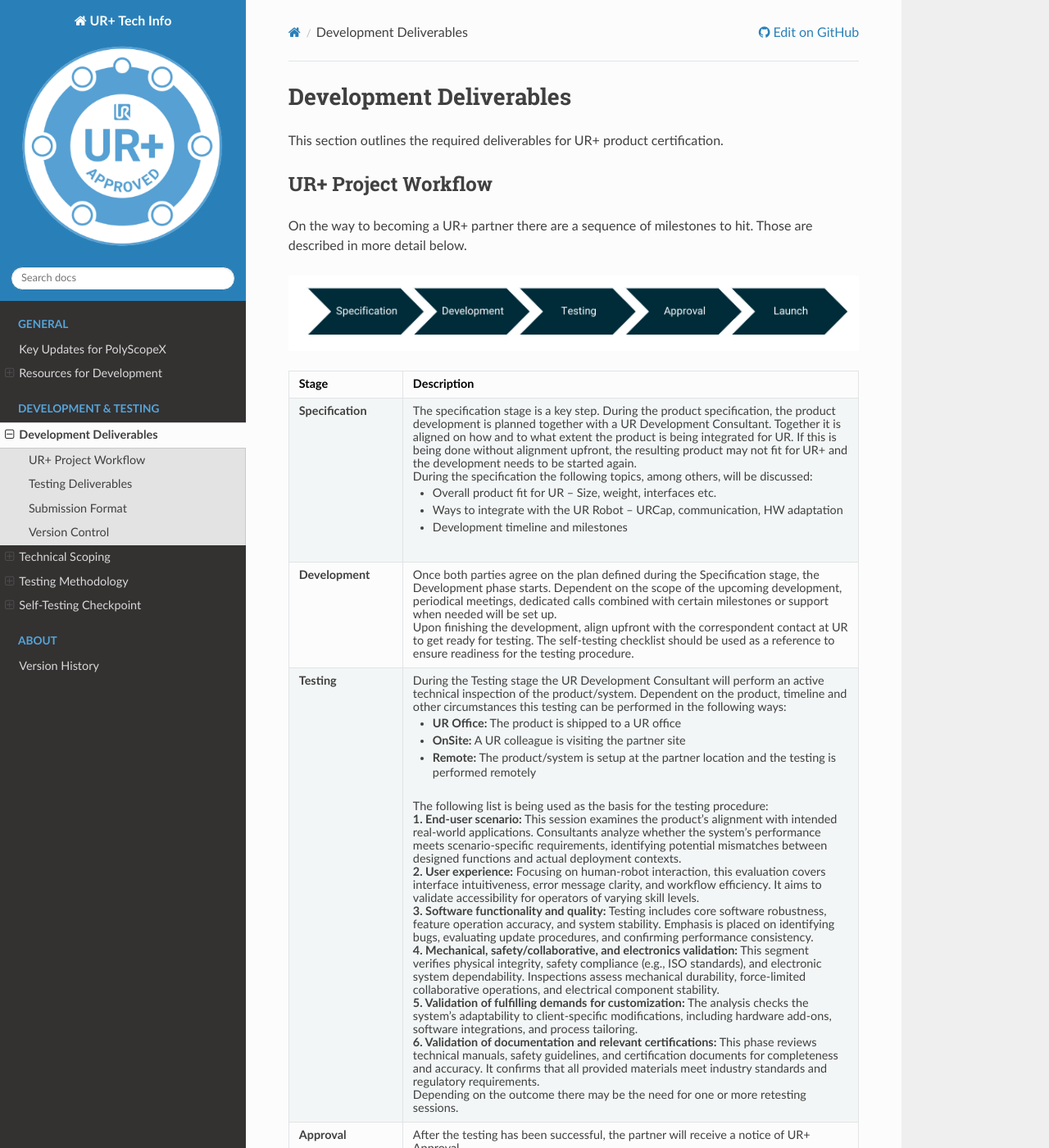
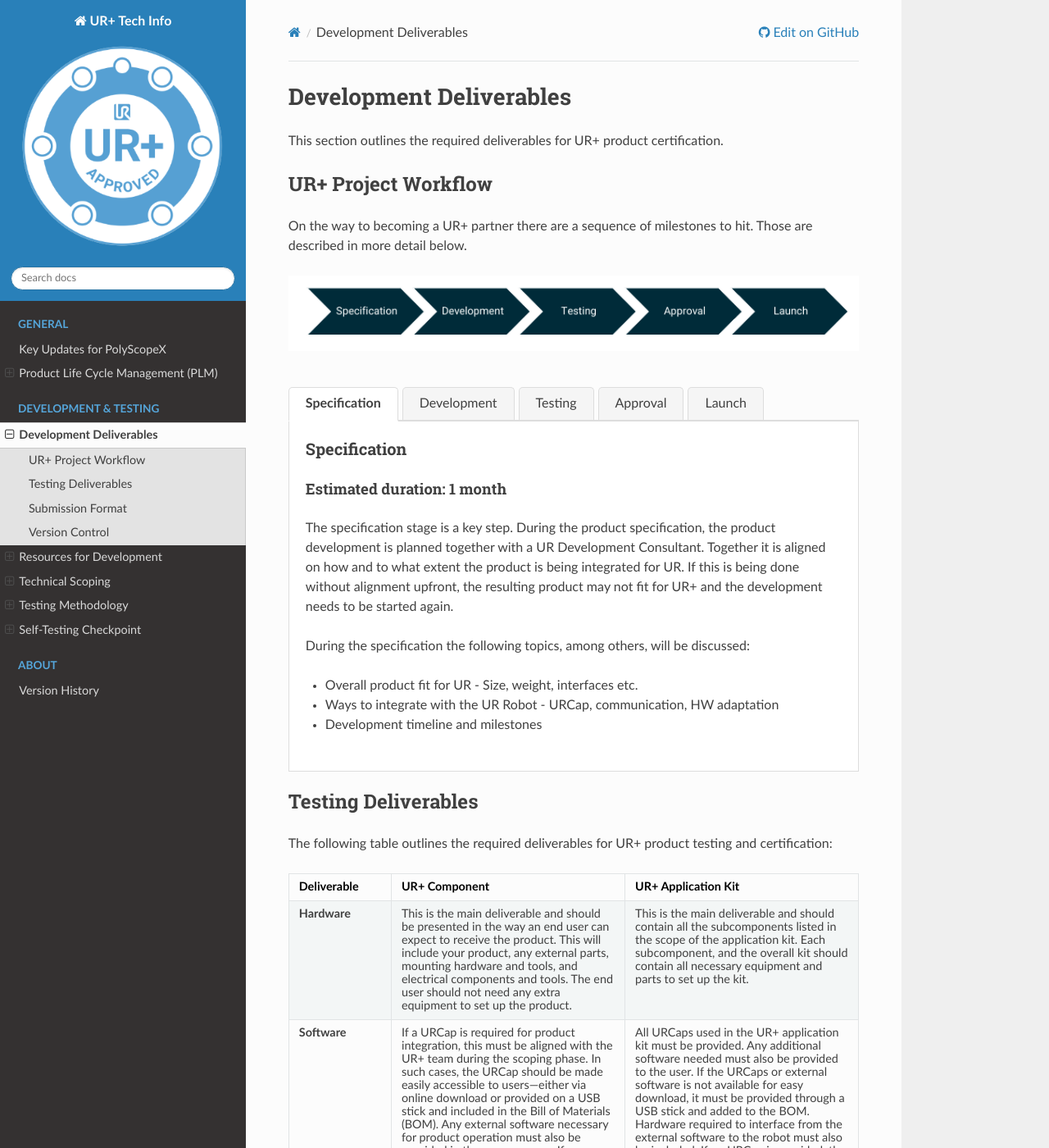
Before and after one commit to FuNingHu/urplus-tech-info, a Sphinx documentation site: the page built from docs/source/development_deliverables.rst, in a window 1280 px wide and 1400 px high. Shown: the whole window at 82% size. Built offline with Sphinx 7.4.7 and the Read the Docs theme 3.1.0, drawn with Linux system fonts in a browser that asks for light colours; some of the changed text lies outside the part shown.

Commit message:
update Deliverables

```diff
--- a/docs/source/_static/custom.css
+++ b/docs/source/_static/custom.css
@@ -27,3 +27,56 @@
 .rst-content table.docutils th:nth-child(3) {
     width: 41%;
 }
+
+/* Language Switcher Styles */
+.language-switcher {
+    position: fixed;
+    top: 10px;
+    right: 20px;
+    z-index: 1000;
+    background: white;
+    border: 2px solid #2980b9;
+    border-radius: 6px;
+    padding: 8px 12px;
+    box-shadow: 0 2px 8px rgba(0,0,0,0.15);
+    transition: all 0.3s ease;
+}
+
+.language-switcher:hover {
+    box-shadow: 0 4px 12px rgba(0,0,0,0.25);
+    border-color: #3498db;
+}
+
+.language-switcher::before {
+    content: "🌐 ";
+    font-size: 16px;
+    margin-right: 5px;
+}
+
+.language-switcher select {
+    border: none;
+    background: none;
+    font-size: 14px;
+    font-weight: 500;
+    cursor: pointer;
+    padding: 2px 5px;
+    color: #2c3e50;
+    outline: none;
+}
+
+.language-switcher select:hover {
+    color: #2980b9;
+}
+
+/* Responsive design for language switcher */
+@media screen and (max-width: 768px) {
+    .language-switcher {
+        top: 5px;
+        right: 10px;
+        padding: 6px 10px;
+    }
+
+    .language-switcher select {
+        font-size: 13px;
+    }
+}
--- a/docs/source/development_deliverables.rst
+++ b/docs/source/development_deliverables.rst
@@ -12,83 +12,123 @@
    :width: 100%
    :alt: UR+ Project Workflow
 
-.. list-table::
-   :header-rows: 1
-   :widths: 20 80
+.. raw:: html
 
-   * - Stage
-     - Description
-   * - **Specification**
-     - The specification stage is a key step. During the product specification, the product
-       development is planned together with a UR Development Consultant. Together it is aligned
-       on how and to what extent the product is being integrated for UR. If this is being done
-       without alignment upfront, the resulting product may not fit for UR+ and the development
-       needs to be started again.
+   <style>
+   .tabs {
+     margin: 20px 0;
+   }
+   .tab-buttons {
+     display: flex;
+     border-bottom: 2px solid #ddd;
+     margin-bottom: 0;
+   }
+   .tab-button {
+     padding: 10px 20px;
+     background: #f5f5f5;
+     border: 1px solid #ddd;
+     border-bottom: none;
+     cursor: pointer;
+     margin-right: 5px;
+     border-radius: 5px 5px 0 0;
+   }
+   .tab-button.active {
+     background: white;
+     border-bottom: 2px solid white;
+     margin-bottom: -2px;
+     font-weight: bold;
+   }
+   .tab-content {
+     display: none;
+     padding: 20px;
+     border: 1px solid #ddd;
+     border-top: none;
+     background: white;
+   }
+   .tab-content.active {
+     display: block;
+   }
+   </style>
 
-       During the specification the following topics, among others, will be discussed:
+   <div class="tabs">
+     <div class="tab-buttons">
+       <div class="tab-button active" onclick="openTab(event, 'specification')">Specification</div>
+       <div class="tab-button" onclick="openTab(event, 'development')">Development</div>
+       <div class="tab-button" onclick="openTab(event, 'testing')">Testing</div>
+       <div class="tab-button" onclick="openTab(event, 'approval')">Approval</div>
+       <div class="tab-button" onclick="openTab(event, 'launch')">Launch</div>
+     </div>
 
-       • Overall product fit for UR – Size, weight, interfaces etc.
+     <div id="specification" class="tab-content active">
+       <h3>Specification</h3>
+       <h4>Estimated duration: 1 month</h4>
+       <p>The specification stage is a key step. During the product specification, the product development is planned together with a UR Development Consultant. Together it is aligned on how and to what extent the product is being integrated for UR. If this is being done without alignment upfront, the resulting product may not fit for UR+ and the development needs to be started again.</p>
+       <p>During the specification the following topics, among others, will be discussed:</p>
+       <ul>
+         <li>Overall product fit for UR - Size, weight, interfaces etc.</li>
+         <li>Ways to integrate with the UR Robot - URCap, communication, HW adaptation</li>
+         <li>Development timeline and milestones</li>
+       </ul>
+     </div>
 
-       • Ways to integrate with the UR Robot – URCap, communication, HW adaptation
+     <div id="development" class="tab-content">
+       <h3>Development</h3>
+       <h4>Estimated duration: 3-6 months</h4>
+       <p>Once both parties agree on the plan defined during the Specification stage, the Development phase starts. Dependent on the scope of the upcoming development, periodical meetings, dedicated calls combined with certain milestones or support when needed will be set up.</p>
+       <p>Upon finishing the development, align upfront with the correspondent contact at UR to get ready for testing. The self-testing checklist should be used as a reference to ensure readiness for the testing procedure.</p>
+     </div>
 
-       • Development timeline and milestones
-   * - **Development**
-     - Once both parties agree on the plan defined during the Specification stage, the Development
-       phase starts. Dependent on the scope of the upcoming development, periodical meetings,
-       dedicated calls combined with certain milestones or support when needed will be set up.
+     <div id="testing" class="tab-content">
+       <h3>Testing</h3>
+       <h4>Estimated duration: 2 months</h4>
+       <p>During the Testing stage the UR Development Consultant will perform an active technical inspection of the product/system. Dependent on the product, timeline and other circumstances this testing can be performed in the following ways:</p>
+       <ul>
+         <li><strong>UR Office:</strong> The product is shipped to a UR office</li>
+         <li><strong>OnSite:</strong> A UR colleague is visiting the partner site</li>
+         <li><strong>Remote:</strong> The product/system is setup at the partner location and the testing is performed remotely</li>
+       </ul>
+       <p>The following list is being used as the basis for the testing procedure:</p>
+       <p><strong>1. End-user scenario:</strong> This session examines the product's alignment with intended real-world applications. Consultants analyze whether the system's performance meets scenario-specific requirements, identifying potential mismatches between designed functions and actual deployment contexts.</p>
+       <p><strong>2. User experience:</strong> Focusing on human-robot interaction, this evaluation covers interface intuitiveness, error message clarity, and workflow efficiency. It aims to validate accessibility for operators of varying skill levels.</p>
+       <p><strong>3. Software functionality and quality:</strong> Testing includes core software robustness, feature operation accuracy, and system stability. Emphasis is placed on identifying bugs, evaluating update procedures, and confirming performance consistency.</p>
+       <p><strong>4. Mechanical, safety/collaborative, and electronics validation:</strong> This segment verifies physical integrity, safety compliance (e.g., ISO standards), and electronic system dependability. Inspections assess mechanical durability, force-limited collaborative operations, and electrical component stability.</p>
+       <p><strong>5. Validation of fulfilling demands for customization:</strong> The analysis checks the system's adaptability to client-specific modifications, including hardware add-ons, software integrations, and process tailoring.</p>
+       <p><strong>6. Validation of documentation and relevant certifications:</strong> This phase reviews technical manuals, safety guidelines, and certification documents for completeness and accuracy. It confirms that all provided materials meet industry standards and regulatory requirements.</p>
+       <p>Depending on the outcome there may be the need for one or more retesting sessions.</p>
+     </div>
 
-       Upon finishing the development, align upfront with the correspondent contact at UR to get
-       ready for testing. The self-testing checklist should be used as a reference to ensure
-       readiness for the testing procedure.
-   * - **Testing**
-     - During the Testing stage the UR Development Consultant will perform an active technical
-       inspection of the product/system. Dependent on the product, timeline and other circumstances
-       this testing can be performed in the following ways:
+     <div id="approval" class="tab-content">
+       <h3>Approval</h3>
+       <h4>Estimated duration: 1 month</h4>
+       <p>After the testing has been successful, the partner will receive a notice of UR+ Approval.</p>
+       <p>The partner will be expected to provide high quality launching materials including product landing page, pictures, user manuals, videos, descriptions, etc. to enable a decent product launch in UR+ Marketplace.</p>
+     </div>
 
-       • **UR Office:** The product is shipped to a UR office
+     <div id="launch" class="tab-content">
+       <h3>Launch</h3>
+       <h4>Estimated duration: 1 month</h4>
+       <p>The UR team will prepare a product page in UR+ Marketplace and share it to partner for preview.</p>
+     </div>
+   </div>
 
-       • **OnSite:** A UR colleague is visiting the partner site
+   <script>
+   function openTab(evt, tabName) {
+     var i, tabcontent, tabbuttons;
 
-       • **Remote:** The product/system is setup at the partner location and the testing is performed remotely
+     tabcontent = document.getElementsByClassName("tab-content");
+     for (i = 0; i < tabcontent.length; i++) {
+       tabcontent[i].className = tabcontent[i].className.replace(" active", "");
+     }
 
-       The following list is being used as the basis for the testing procedure:
+     tabbuttons = document.getElementsByClassName("tab-button");
+     for (i = 0; i < tabbuttons.length; i++) {
+       tabbuttons[i].className = tabbuttons[i].className.replace(" active", "");
+     }
 
-       **1. End-user scenario:** This session examines the product's alignment with intended
-       real-world applications. Consultants analyze whether the system's performance meets
-       scenario-specific requirements, identifying potential mismatches between designed
-       functions and actual deployment contexts.
-
-       **2. User experience:** Focusing on human-robot interaction, this evaluation covers
-       interface intuitiveness, error message clarity, and workflow efficiency. It aims to
-       validate accessibility for operators of varying skill levels.
-
-       **3. Software functionality and quality:** Testing includes core software robustness,
-       feature operation accuracy, and system stability. Emphasis is placed on identifying
-       bugs, evaluating update procedures, and confirming performance consistency.
-
-       **4. Mechanical, safety/collaborative, and electronics validation:** This segment
-       verifies physical integrity, safety compliance (e.g., ISO standards), and electronic
-       system dependability. Inspections assess mechanical durability, force-limited
-       collaborative operations, and electrical component stability.
-
-       **5. Validation of fulfilling demands for customization:** The analysis checks the
-       system's adaptability to client-specific modifications, including hardware add-ons,
-       software integrations, and process tailoring.
-
-       **6. Validation of documentation and relevant certifications:** This phase reviews
-       technical manuals, safety guidelines, and certification documents for completeness
-       and accuracy. It confirms that all provided materials meet industry standards and
-       regulatory requirements.
-
-       Depending on the outcome there may be the need for one or more retesting sessions.
-   * - **Approval**
-     - After the testing has been successful, the partner will receive a notice of UR+ Approval.
-
-       The partner will be expected to provide high quality launching materials including product
-       landing page, pictures, user manuals, videos, descriptions, etc. to enable a decent product
-       launch in UR+ Marketplace.
-   * - **Launch**
-     - The UR team will prepare a product page in UR+ Marketplace and share it to partner for preview.
+     document.getElementById(tabName).className += " active";
+     evt.currentTarget.className += " active";
+   }
+   </script>
 
 Testing Deliverables
 ----------------------------
--- a/docs/source/index.rst
+++ b/docs/source/index.rst
@@ -7,13 +7,14 @@
 -------
 
 * :doc:`key_updates_for_polyscopex`
-* :doc:`resource_for_development`
+* :doc:`product_lifecycle_management`
 
 
 Development & Testing
 ---------------------
 
 * :doc:`development_deliverables`
+* :doc:`resource_for_development`
 * :doc:`technical_scoping`
 * :doc:`testing_methodology`
 * :doc:`self_testing_checkpoint`
@@ -30,7 +31,7 @@
    :hidden:
 
    key_updates_for_polyscopex
-   resource_for_development
+   product_lifecycle_management
 
 
 .. toctree::
--- /dev/null
+++ b/docs/source/product_lifecycle_management.rst
@@ -0,0 +1,33 @@
+Product Life Cycle Management (PLM)
+====================================
+
+A correct PLM workflow is crucial to product longevity and continuous smooth user experience and plays a key role in a successful UR+ Product. This section outlines the PLM framework for products developed within the Universal Robots ecosystem.
+
+The core principle of this model is a partnership, in which the primary responsibility for the ongoing maintenance, evolution, and support of an ecosystem product resides with the respective Partner. Universal Robots acts as a steadfast enabler and technical supporter throughout this journey. This plan defines the structured channels and support mechanisms in place to ensure products remain robust, competitive, and valuable to end-users over time.
+
+Formal Request Channels for Product Actions
+--------------------------------------------
+
+.. raw:: html
+
+   <ol>
+   <li><a href="https://form.asana.com/?k=9UcMvnNd93yFrOqZQWUKJg&d=66083628180095" target="_blank">New Marketplace Product</a>: Propose the creation of a new Product Page in the UR+ Showroom</li>
+   <li><a href="https://form.asana.com/?k=p0abHOGQRqXZkNZZRlTK-Q&d=66083628180095" target="_blank">Update Marketplace Product</a>: Share adjustments or updates to an existing Product Page in the UR+ Showroom</li>
+   <li><a href="https://form.asana.com/?k=CwnQlNyV87QGLlnOq1y98Q&d=66083628180095" target="_blank">Retire Marketplace Product</a>: Formally request the archival or removal of a product from the active catalog, following agreed-upon communication and transition protocols for existing customers.</li>
+   </ol>
+
+
+UR Technical Support for Enhancement & Expansion
+-------------------------------------------------
+
+In case an already existing UR+ Product should be getting an additional feature or receiving a major update, inform your UR Contacts about the plans. Depending on the details the UR technical support team may be available as an additional resource. Our support is aimed at helping Partners successfully realize their development goals. This involves:
+
+* Providing API guidance, development best practices, and architectural consultation.
+* Assisting in leveraging UR's latest platform features and hardware capabilities.
+* Offering technical feedback to ensure new functionalities are optimized for a wider range of application scenarios, ultimately leading to a superior and more versatile user experience for the end-customer.
+
+
+Bug Reporting & Quality Feedback Loop
+--------------------------------------
+
+Maintaining product quality is a shared priority. UR's technical and quality assurance teams actively monitor and test ecosystem products. During internal testing or through experiences from the field feedback (Bug reports, stability issue or potential performance improvements) may be provided. This feedback is being shared either through UR or directly from the party experiencing it. This information provides Partners with actionable insights to develop and issue fixes, patches, or improvements, thereby upholding the high-quality standard expected within the UR ecosystem.
--- a/docs/source/resource_for_development.rst
+++ b/docs/source/resource_for_development.rst
@@ -7,23 +7,17 @@
 Community Resources
 -------------------
 
-* `Universal Robots Support & Download page <https://www.universal-robots.com/support/>`_:
-  Wide range of articles, manuals and SW Downloads.
+.. raw:: html
 
-* `Universal Robots Documentation <https://docs.universal-robots.com/>`_:
-  Dedicated URCap, ROS2 and further documentation.
-
-* `Universal Robots Forum <https://forum.universal-robots.com/>`_:
-  Community to discuss questions and search existing threads for insights.
-
-* `Universal Robots Discord server <https://discord.com/invite/sEjRgEf6fp>`_:
-  Discord server to discuss a broad range of UR Topics.
-
-* `Sample code repository <https://github.com/UniversalRobots/>`_:
-  UR Github page.
-
-* `UR Marketplace <https://www.universal-robots.com/marketplace/>`_:
-  Showroom displaying all available UR+ products and solutions.
+   <ul>
+   <li><a href="https://www.universal-robots.com/support/" target="_blank">Universal Robots Support & Download page</a>: Wide range of articles, manuals and SW Downloads.</li>
+   <li><a href="https://docs.universal-robots.com/" target="_blank">Universal Robots Documentation</a>: Dedicated URCap, ROS2 and further documentation.</li>
+   <li><a href="https://forum.universal-robots.com/" target="_blank">Universal Robots Forum</a>: Community to discuss questions and search existing threads for insights.</li>
+   <li><a href="https://discord.com/invite/sEjRgEf6fp" target="_blank">Universal Robots Discord server</a>: Discord server to discuss a broad range of UR Topics.</li>
+   <li><a href="https://github.com/UniversalRobots/" target="_blank">Sample code repository</a>: UR Github page.</li>
+   <li><a href="https://www.universal-robots.com/marketplace/" target="_blank">UR Marketplace</a>: Showroom displaying all available UR+ products and solutions.</li>
+   <li><a href="https://ur.centercode.com/enter/" target="_blank">CenterCode</a>: This is UR's Beta software testing platform where you can access the latest product information and provide feedback on your experience.</li>
+   </ul>
 
 
 
@@ -57,9 +51,13 @@
 
 .. admonition:: Q3: How do I start the UR+ product launch process?
 
-   Please upload your product information to the
-   `UR+ Product Submission Form <https://form.asana.com/?k=9UcMvnNd93yFrOqZQWUKJg&d=66083628180095>`_.
-   We will assign a dedicated colleague to work with you on the next steps.
+   .. raw:: html
+
+      <p>Please upload your product information to the
+      <a href="https://form.asana.com/?k=9UcMvnNd93yFrOqZQWUKJg&d=66083628180095" target="_blank">UR+ Product Submission Form</a>.
+      We will assign a dedicated colleague to work with you on the next steps.</p>
+
+      <p>Please check corresponding content in <a href="product_lifecycle_management.html" target="_blank">Product Life Cycle Management</a>.</p>
 
 .. admonition:: Q4: What Control Box, PolyScope, URCap API and Robot Versions are compatible?
 
@@ -74,20 +72,26 @@
 
    Developing URCaps for PolyScope X requires knowledge in the following technology stack:
 
-   * `URScript <https://www.universal-robots.com/manuals/EN/HTML/SW10_11/Content/Landingpages/WebPolyX/LandingScript.htm>`_ - Universal Robots scripting language for robot control, as for this article written date(2026-Jan-16) URScript Directory is the with latest version 10.11.
-   * **RTDE, Rest-API** - Real-Time Data Exchange and REST API for robot communication
-   * **Robotics** - General robotics knowledge and concepts to facilitate the development of the product
-   * **HTML, CSS, TypeScript** - Frontend web technologies for UI development
-   * `Angular <https://angular.dev/>`_ - Frontend framework used in PolyScope X, as for this article written date(2026-Jan-16) PolyScope X is adopting Angular 19.
-   * **Docker** - Containerization for development environment and deployment
+   .. raw:: html
+
+      <ul>
+      <li><a href="https://www.universal-robots.com/manuals/EN/HTML/SW10_11/Content/Landingpages/WebPolyX/LandingScript.htm" target="_blank">URScript</a> - Universal Robots scripting language for robot control, as for this article written date(2026-Jan-16) URScript Directory is the with latest version 10.11.</li>
+      <li><strong>RTDE, Rest-API</strong> - Real-Time Data Exchange and REST API for robot communication</li>
+      <li><strong>Robotics</strong> - General robotics knowledge and concepts to facilitate the development of the product</li>
+      <li><strong>HTML, CSS, TypeScript</strong> - Frontend web technologies for UI development</li>
+      <li><a href="https://angular.dev/" target="_blank">Angular</a> - Frontend framework used in PolyScope X, as for this article written date(2026-Jan-16) PolyScope X is adopting Angular 19.</li>
+      <li><strong>Docker</strong> - Containerization for development environment and deployment</li>
+      </ul>
 
 .. admonition:: Q6: How can I quickly get started with PolyScope X URCap programming?
 
-   We offer PolyScope X URCap SDK training (Entry / Advanced) to help developers quickly understand URCap
-   functionality and development techniques. Please visit the
-   `Universal Robots Academy Training Courses <https://academy.universal-robots.com/our-training-courses/>`_
-   page and select "PolyScope X URCap Training" in the Course Type filter to find
-   specific course information.
+   .. raw:: html
+
+      <p>We offer PolyScope X URCap SDK training (Entry / Advanced) to help developers quickly understand URCap
+      functionality and development techniques. Please visit the
+      <a href="https://academy.universal-robots.com/our-training-courses/" target="_blank">Universal Robots Academy Training Courses</a>
+      page and select "PolyScope X URCap Training" in the Course Type filter to find
+      specific course information.</p>
 
    .. image:: images/urcap_sdk_training_snapshot.png
       :width: 80%
@@ -120,7 +124,9 @@
 Reporting Issues
 ----------------
 
-`To report a bug or issue via CenterCode <https://ur.centercode.com/enter/>`_
+.. raw:: html
+
+   <a href="https://ur.centercode.com/enter/" target="_blank">To report a bug or issue via CenterCode</a>
 
 
 
```
Also changed, not shown: other parts of docs/source/index.rst (+1 -0 lines), docs/source/_templates/layout.html (line endings or trailing spaces), 1 other file.
